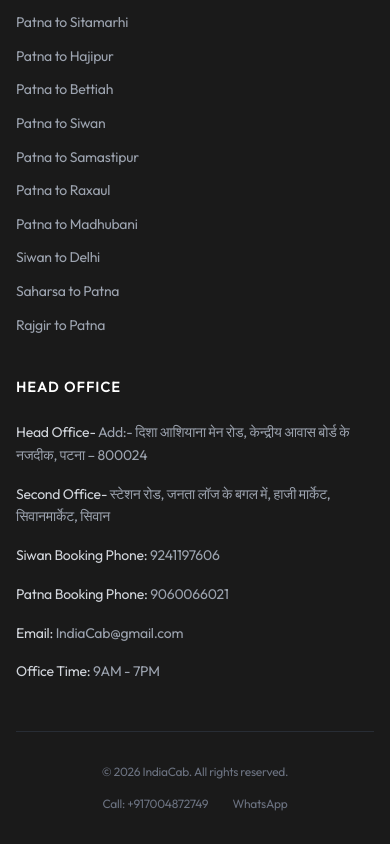
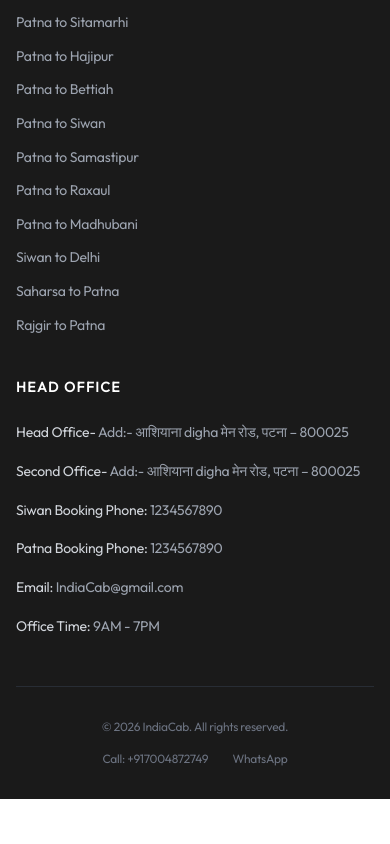
Before and after one commit to my-skills-app/cab-booking-site, a Next.js app: page /contact in a window 390 px wide. Shown: the part 3624-4468 px from the top of the page. After the commit the page ends 4423 px from the top, so only its background shows below. Built offline with nearby package versions, Linux system fonts and the light colour scheme.

Commit message:
Update footer office addresses and phone numbers
Co-authored-by: Cursor <cursoragent@cursor.com>

```diff
--- a/src/components/Footer.tsx
+++ b/src/components/Footer.tsx
@@ -153,18 +153,18 @@ export function Footer() {
             </h3>
             <div className="space-y-4 text-sm text-gray-400 leading-relaxed">
               <p>
-                <span className="text-gray-300 font-medium">Head Office-</span> Add:- दिशा आशियाना मेन रोड, केन्द्रीय आवास बोर्ड के नजदीक, पटना – 800024
+                <span className="text-gray-300 font-medium">Head Office-</span> Add:- आशियाना digha मेन रोड, पटना – 800025
               </p>
               <p>
-                <span className="text-gray-300 font-medium">Second Office-</span> स्टेशन रोड, जनता लॉज के बगल में, हाजी मार्केट, सिवानमार्केट, सिवान
+                <span className="text-gray-300 font-medium">Second Office-</span> Add:- आशियाना digha मेन रोड, पटना – 800025
               </p>
               <p>
                 <span className="text-gray-300 font-medium">Siwan Booking Phone:</span>{" "}
-                <a href="tel:+919241197606" className="hover:text-white transition-colors">9241197606</a>
+                <a href="tel:+911234567890" className="hover:text-white transition-colors">1234567890</a>
               </p>
               <p>
                 <span className="text-gray-300 font-medium">Patna Booking Phone:</span>{" "}
-                <a href="tel:+919060066021" className="hover:text-white transition-colors">9060066021</a>
+                <a href="tel:+911234567890" className="hover:text-white transition-colors">1234567890</a>
               </p>
               <p>
                 <span className="text-gray-300 font-medium">Email:</span>{" "}
```
